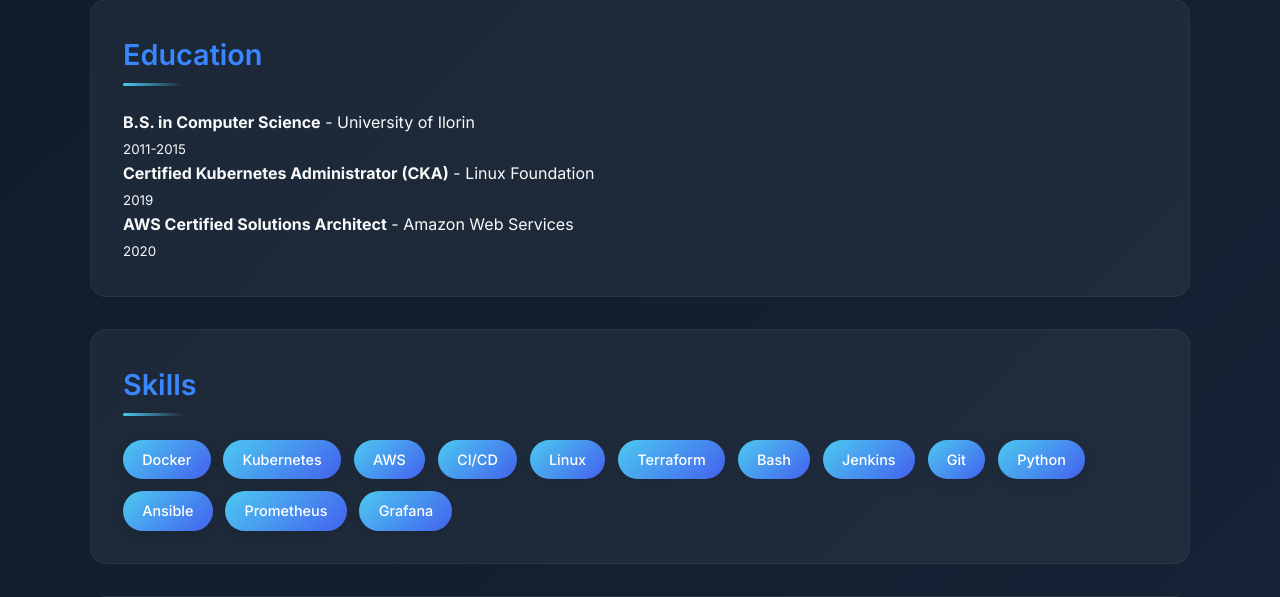
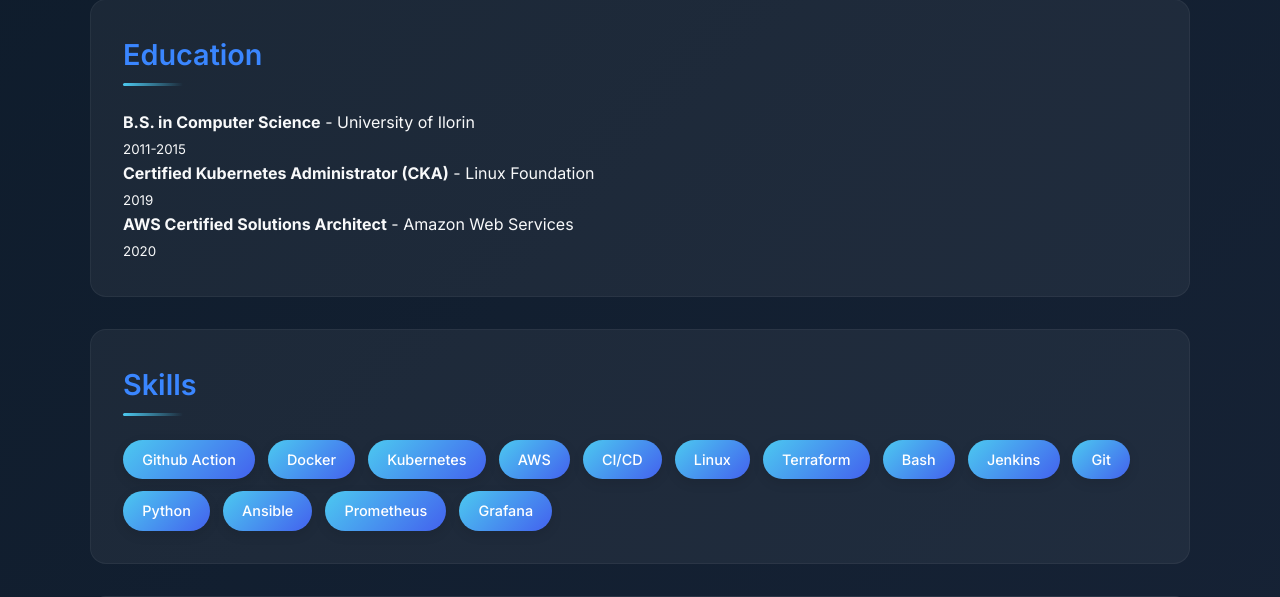
Before and after one commit to olukali/my-resume, a Flask app: page / in a window 1280 px wide. Shown: the part 612-1209 px from the top of the page. Run offline with Flask 3, Linux system fonts and the light colour scheme.

Commit message:
add skill

```diff
--- a/templates/index.html
+++ b/templates/index.html
@@ -301,6 +301,7 @@
         <section class="section">
             <h2>Skills</h2>
             <div class="skills-list">
+                <span class="skill">Github Action</span>
                 <span class="skill">Docker</span>
                 <span class="skill">Kubernetes</span>
                 <span class="skill">AWS</span>
```
